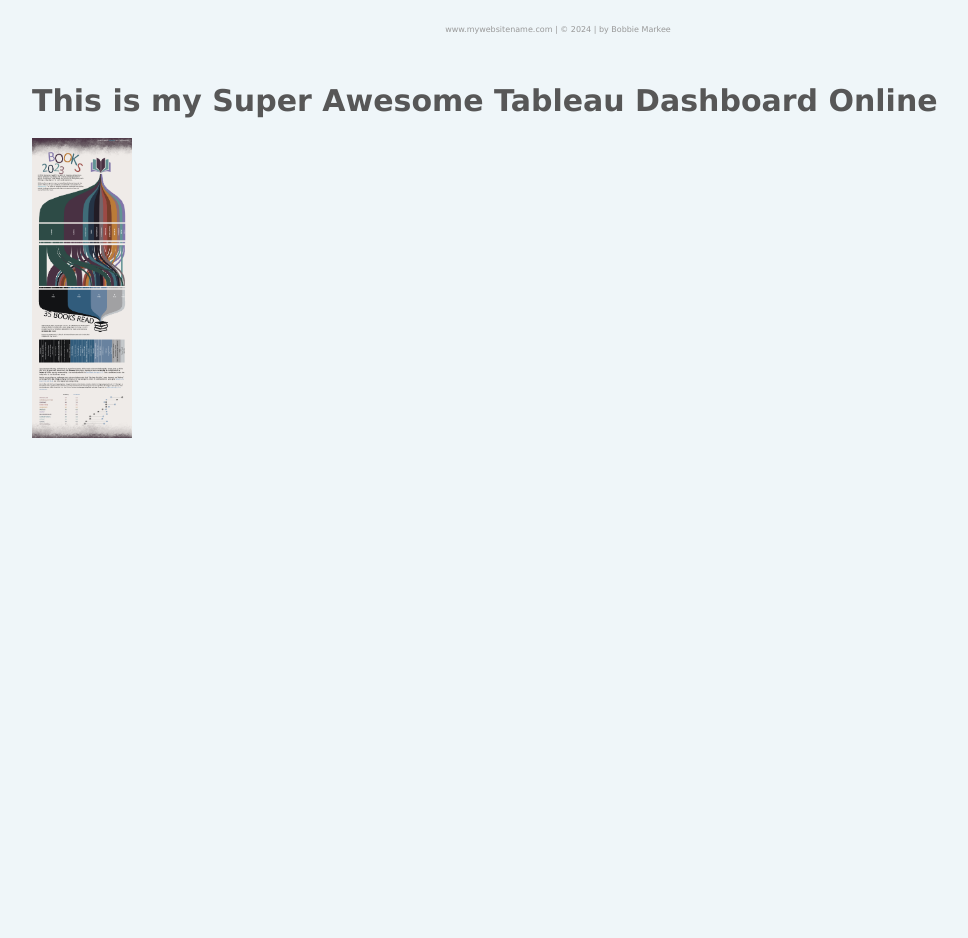
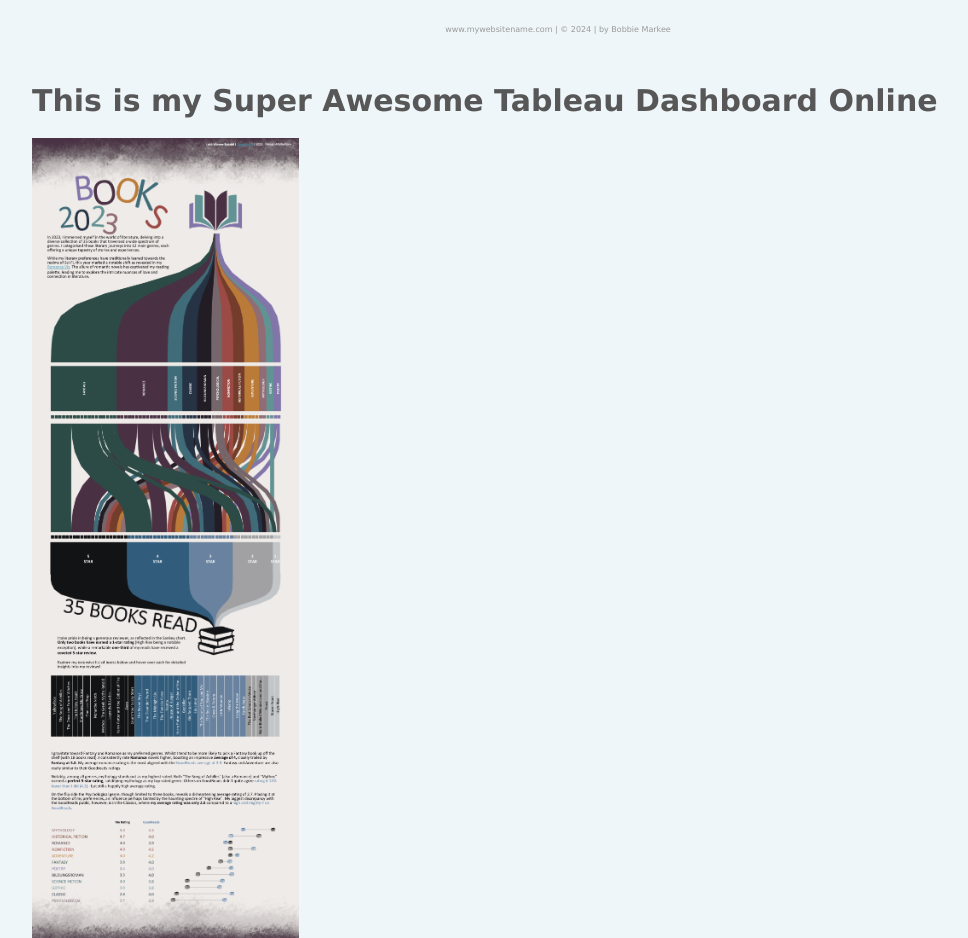
Before and after one commit to bobbiem2322/mm85, a plain HTML site: page Content/Resume.html in a window 1280 px wide. Shown: the part 760-1698 px from the top of the page, without its empty margins (82-1050 px from the left). Drawn offline with Linux system fonts and the light colour scheme.

Commit message:
Add files via upload

```diff
--- a/Content/Resume.html
+++ b/Content/Resume.html
@@ -55,7 +55,7 @@
             <p>&nbsp;</p>
             <body>
             <h1>This is my Super Awesome Tableau Dashboard Online</h1>
-            <img src="../assets/img/Genres _ Ratings.png" height="300" alt="Tableau Dashboard">
+            <img src="../assets/img/Genres _ Ratings.png" height="800" alt="Tableau Dashboard">
             </body>
 
             <p>&nbsp;</p>
```
